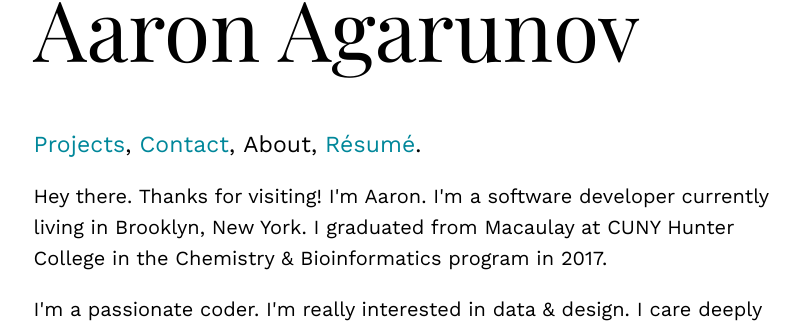
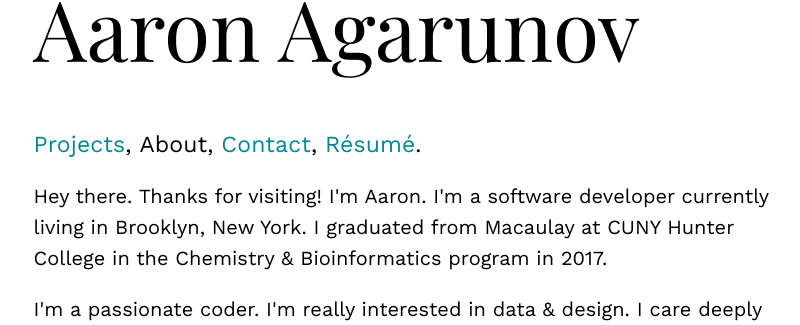
Before and after one commit to agarun/agarun.github.io, a Jekyll site: the page built from _pages/about.html, in a window 1280 px wide. Shown: the part 263-588 px from the top of the page, without its empty margins (184-984 px from the left). Built offline with Jekyll 4.4.1, drawn with Linux system fonts in a browser that asks for light colours; some web fonts are replaced.

Commit message:
Reorder navigation links with About > Contact

```diff
--- a/_includes/navigation.html
+++ b/_includes/navigation.html
@@ -1,9 +1,9 @@
 <nav class="{% if page.path == "index.html" %}fade-on-start second{% endif %}">
   <ul>
     <li><a href="/projects/" class="{% if page.title == "Projects" %}active{% endif %}">Projects</a></li>,
+    <li><a href="/about/" class="{% if page.title == "About" %}active{% endif %}">About</a></li>,
+    <span class="mobile-separator"></span>
     <li><a href="/contact/" class="{% if page.title == "Contact" %}active{% endif %}">Contact</a></li>,
-    <span class="mobile-separator"></span>
-    <li><a href="/about/" class="{% if page.title == "About" %}active{% endif %}">About</a></li>,
     <li><a href="">R&eacute;sum&eacute;</a></li>.
   </ul>
 </nav>
```
